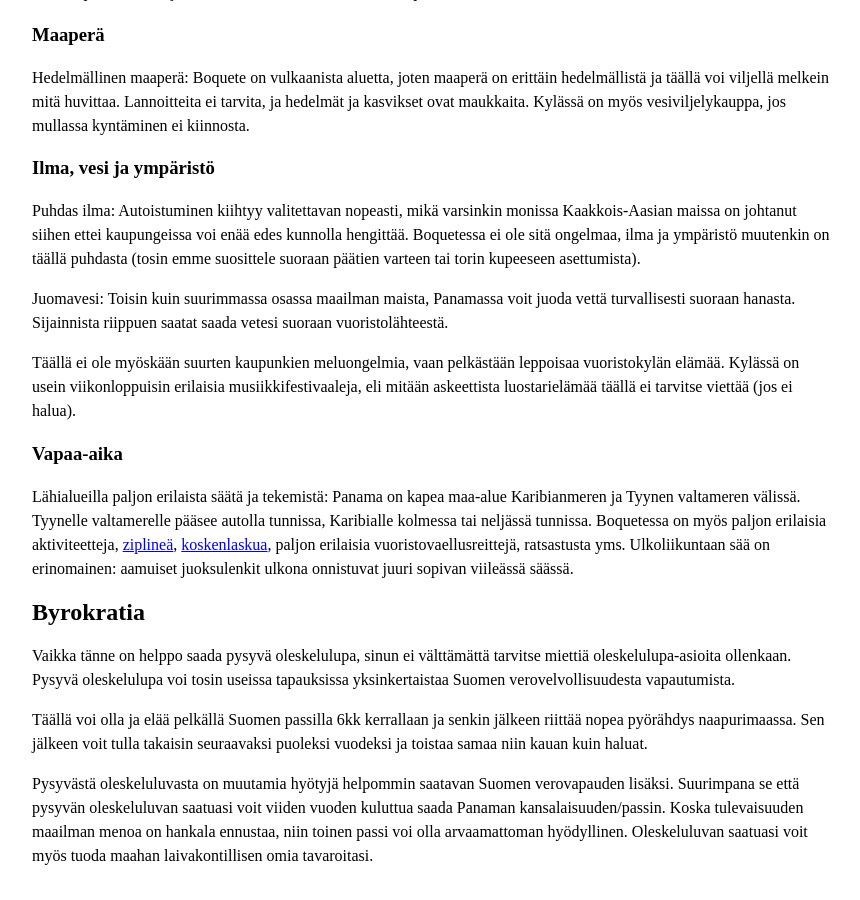
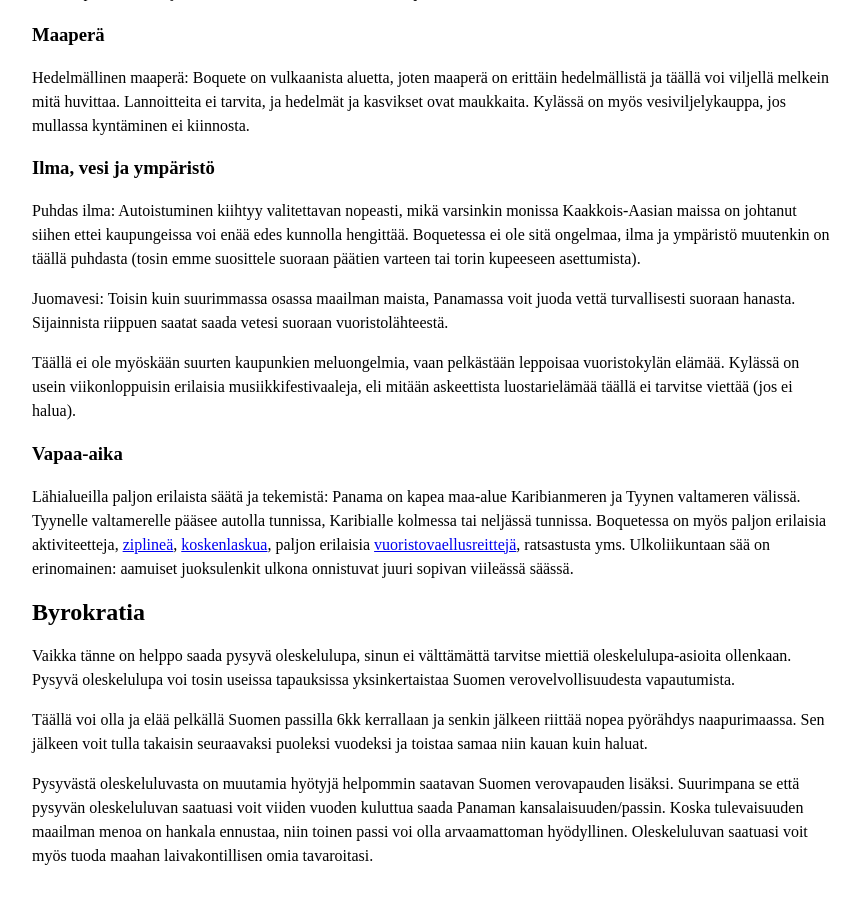
Before and after one commit to pitkonaarinparatiisi/pitkonaarinparatiisi.github.io, a Jekyll site: the page built from yleistietoa.md, in a window 1280 px wide and 900 px high, scrolled down 2593 px. Shown: the whole window, without its empty margins (208-1068 px from the left). Built offline with Jekyll 4.4.1, drawn with Linux system fonts in a browser that asks for light colours; our own code applies the rules of GitHub Pages for plain Markdown files; part of the change alters nothing that is shown.

```diff
--- a/yleistietoa.md
+++ b/yleistietoa.md
@@ -82,7 +82,7 @@ Täällä ei ole myöskään suurten kaupunkien meluongelmia, vaan pelkästään
 
 ### Vapaa-aika
 
-Lähialueilla paljon erilaista säätä ja tekemistä: Panama on kapea maa-alue Karibianmeren ja Tyynen valtameren välissä. Tyynelle valtamerelle pääsee autolla tunnissa, Karibialle kolmessa tai neljässä tunnissa. Boquetessa on myös paljon erilaisia aktiviteetteja, [ziplineä](https://www.youtube.com/watch?v=EDx9AmxKcUo), [koskenlaskua](https://www.youtube.com/watch?v=_l59lQpN7k0), paljon erilaisia vuoristovaellusreittejä, ratsastusta yms. Ulkoliikuntaan sää on erinomainen: aamuiset juoksulenkit ulkona onnistuvat juuri sopivan viileässä säässä.
+Lähialueilla paljon erilaista säätä ja tekemistä: Panama on kapea maa-alue Karibianmeren ja Tyynen valtameren välissä. Tyynelle valtamerelle pääsee autolla tunnissa, Karibialle kolmessa tai neljässä tunnissa. Boquetessa on myös paljon erilaisia aktiviteetteja, [ziplineä](https://www.youtube.com/watch?v=EDx9AmxKcUo), [koskenlaskua](https://www.youtube.com/watch?v=_l59lQpN7k0), paljon erilaisia [vuoristovaellusreittejä](https://www.youtube.com/watch?v=KqYiYsXFZ2M), ratsastusta yms. Ulkoliikuntaan sää on erinomainen: aamuiset juoksulenkit ulkona onnistuvat juuri sopivan viileässä säässä.
 
 ## Byrokratia
 
```
